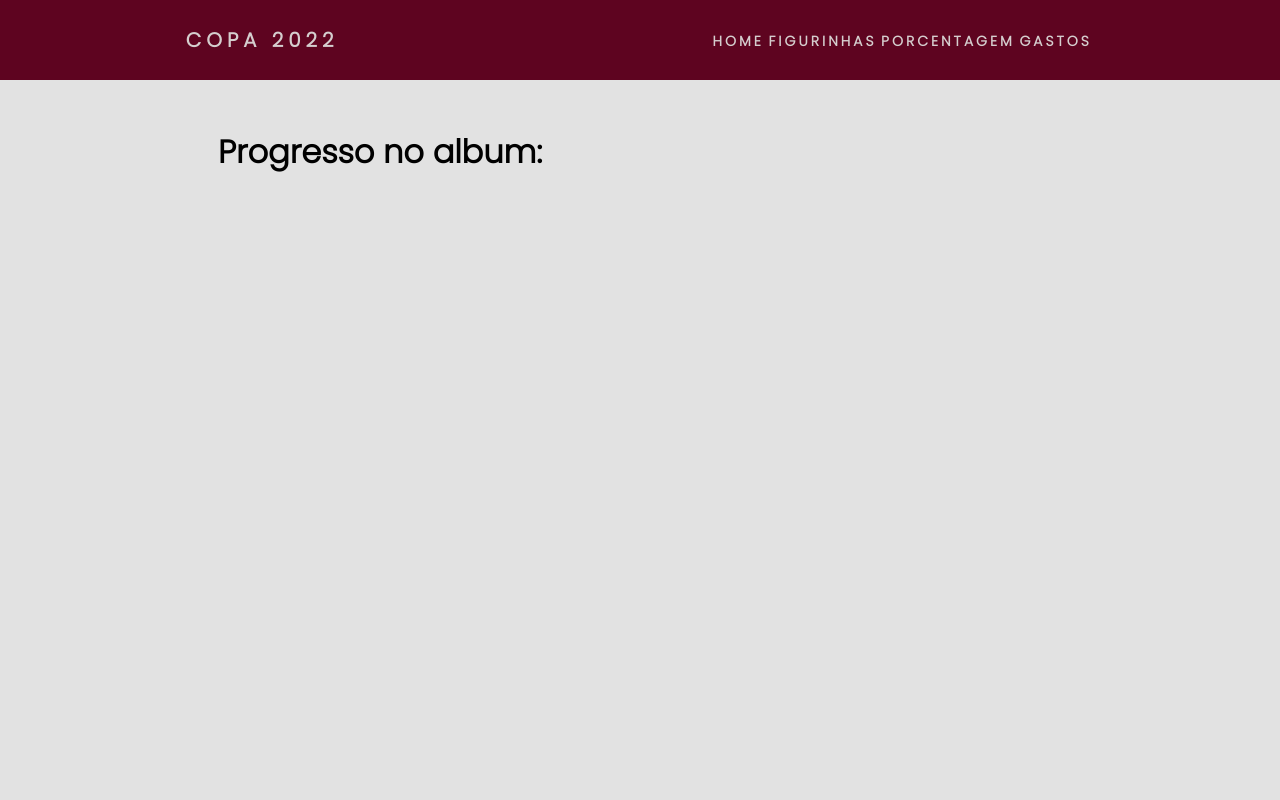
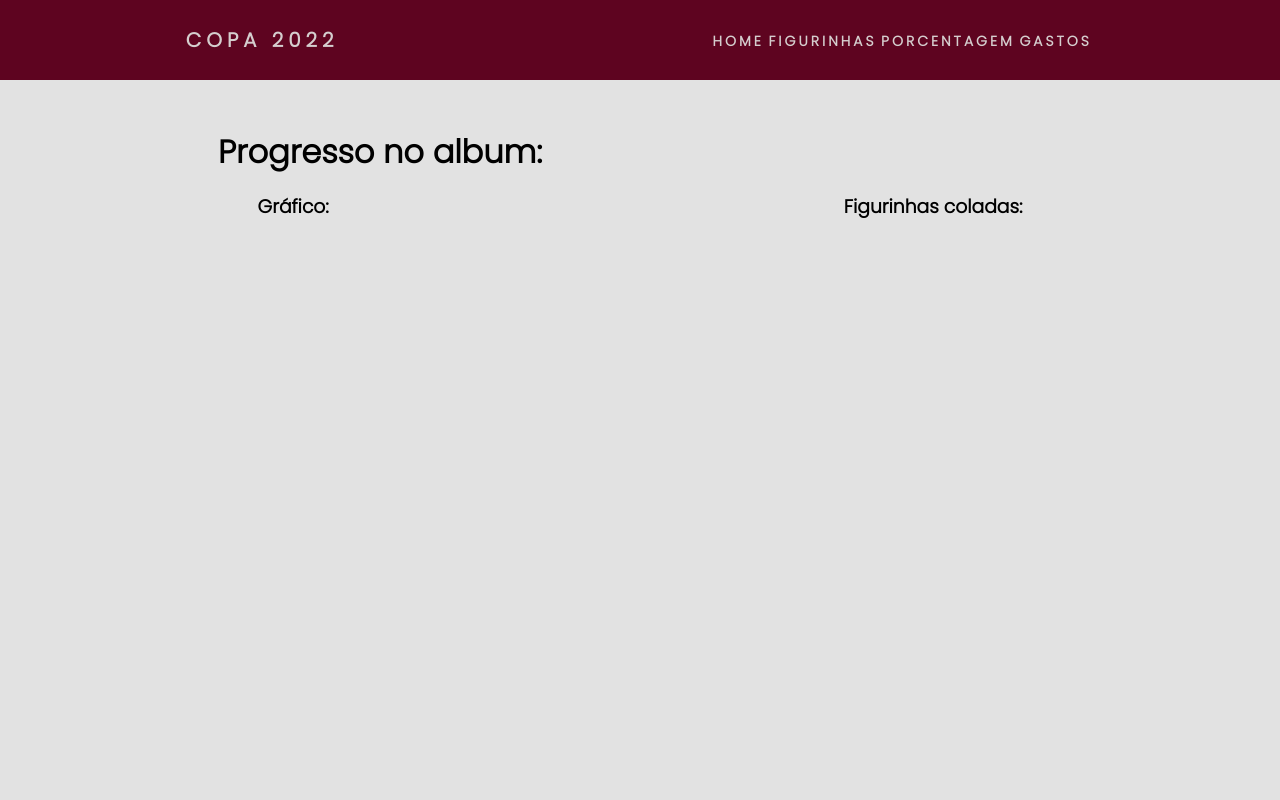
Before and after one commit to mamalvares/sticker-album-master, a website: page public/pages/porcentagem.html in a window 1280 px wide. Shown: the top 800 px of the page. Drawn offline with Linux system fonts and the light colour scheme.

Commit message:
start porcentagem development

```diff
--- a/public/pages/porcentagem.html
+++ b/public/pages/porcentagem.html
@@ -8,7 +8,7 @@
     <title>Gastos - Album Copa 2022</title>
 
     <link rel="stylesheet" href="/style.css">
-    <link rel="stylesheet" href="/public/styles/gastos.css">
+    <link rel="stylesheet" href="/public/styles/porcentagem.css">
     <link rel="stylesheet" href="/public/styles/footer.css">
     <link rel="stylesheet" href="https://stackpath.bootstrapcdn.com/font-awesome/4.7.0/css/font-awesome.min.css">
 
@@ -44,7 +44,17 @@
             <h1>Progresso no album:</h1>
         </div>
 
-        <div class="controle-gastos"></div>
+        <div class="progresso-album">
+            <div class="progresso-total">
+                <h3>Gráfico:</h3>
+                <div class="graph"></div>
+            </div>
+
+            <div class="figurinhas-coladas">
+                <h3>Figurinhas coladas:</h3>
+                <p id="num-figurinhas-coladas"></p>
+            </div>
+        </div>
     </div>
 
     <footer>
--- /dev/null
+++ b/public/styles/porcentagem.css
@@ -0,0 +1,30 @@
+:root {
+    --main-color: #5e0420;
+    --alternative-color: #901f3e;
+    --secondary-color: #d5cece;
+    --terciary-color: #766d6f;
+}
+
+.controle-gastos {
+    height: 100vh;
+}
+
+.progresso-album {
+    display: flex;
+    margin-top: 1rem;
+    flex-direction: row;
+    align-items: center;
+    justify-content: space-around;
+}
+
+.progresso-total {
+    display: flex;
+    flex-direction: column;
+}
+
+.figurinhas-coladas {
+    display: flex;
+    flex-direction: column;
+}
+
+/* Responsive */
```
Also changed, not shown: public/pages/gastos.html (+0 -2 lines).
